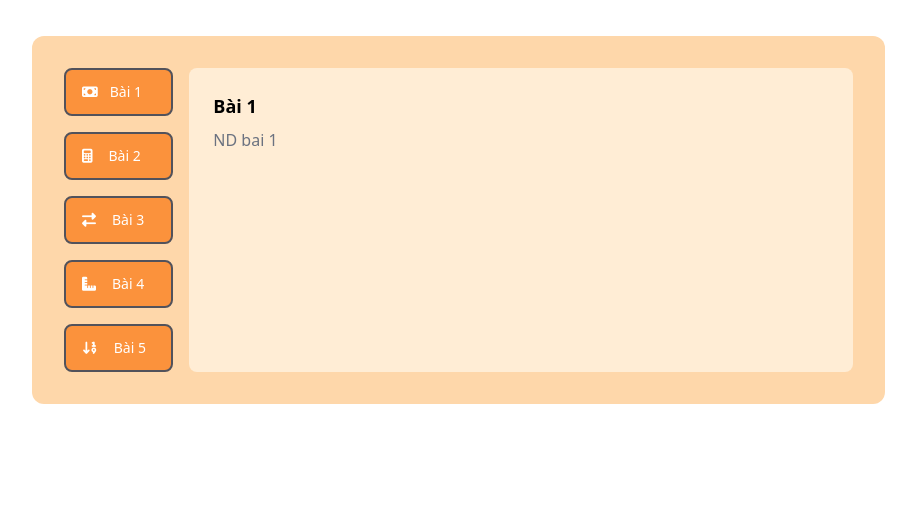
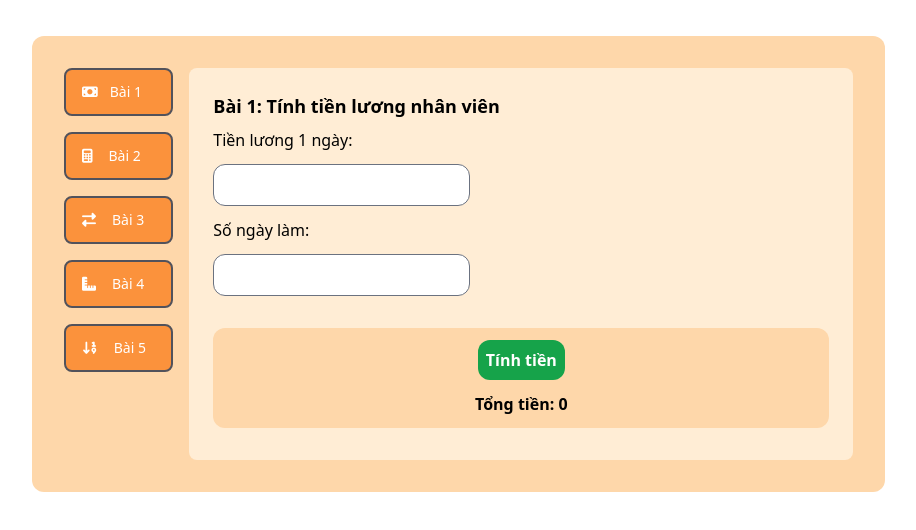
Before and after one commit to PAH911/JS_Buoi2-3_PhamAnhHuy, a plain HTML site: page index.html in a window 1280 px wide. Both pictures are taken after a click on the button "Bài 1". Shown: the whole page, without its empty margins (4-920 px from the left). Drawn offline with nearby package versions, Linux system fonts and the light colour scheme.

Commit message:
completed BT1

```diff
--- a/index.html
+++ b/index.html
@@ -82,8 +82,44 @@
         <!-- Content -->
         <div class="p-6 bg-orange-100 text-gray-500 rounded-lg w-full">
           <div id="content_1" class="hidden">
-            <h3 class="text-lg font-bold text-black mb-2">Bài 1</h3>
-            <p class="mb-2">ND bai 1</p>
+            <h3 class="text-lg font-bold text-black mb-2">
+              Bài 1: Tính tiền lương nhân viên
+            </h3>
+            <div class="form-group mb-2">
+              <div class="card w-50 mx-auto">
+                <div class="card-body">
+                  <div class="form-group text-black">
+                    <p>Tiền lương 1 ngày:</p>
+                    <input
+                      type="number"
+                      class="form-control rounded-xl my-3"
+                      id="luong1ngay"
+                    />
+                  </div>
+                  <div class="form-group text-black">
+                    <p>Số ngày làm:</p>
+                    <input
+                      type="number"
+                      class="form-control rounded-xl my-3"
+                      id="songay"
+                    />
+                  </div>
+                </div>
+                <div class="text-center rounded-xl bg-orange-200 mt-5">
+                  <button
+                    onclick="tinhTongLuong()"
+                    id="btnTinhTien"
+                    class="btn bg-green-600 m-3 text-white rounded-xl p-2 font-semibold"
+                  >
+                    Tính tiền
+                  </button>
+                  <div class="pb-3 font-bold text-black">
+                    Tổng tiền:
+                    <span class="btn" id="tongLuong">0</span>
+                  </div>
+                </div>
+              </div>
+            </div>
           </div>
 
           <div id="content_2" class="hidden">
--- a/index.js
+++ b/index.js
@@ -39,15 +39,16 @@ function changeContent(bai) {
   }
 }
 
-// Bài 1
+// Bài 1: Nhập vào số tiền lương(1h) và số giờ làm. In ra tổng lương bằng số giờ nhân tiền lương
+function tinhTongLuong() {
+  // input
+  var songay = document.getElementById("songay").value;
+  var luong1ngay = document.getElementById("luong1ngay").value;
 
-// Input
-let luong1ngay = 20;
-let songay = 28;
+  // progress
+  tongLuong = songay * luong1ngay;
+  document.getElementById("tongLuong").innerHTML = tongLuong.toLocaleString();
 
-// Xử lý
-let luongtong = 0;
-luongtong = luong1ngay * songay;
-
-// Output
-console.log("Tổng lương =", luongtong);
+  // output
+  var tongLuong = 0;
+}
```
